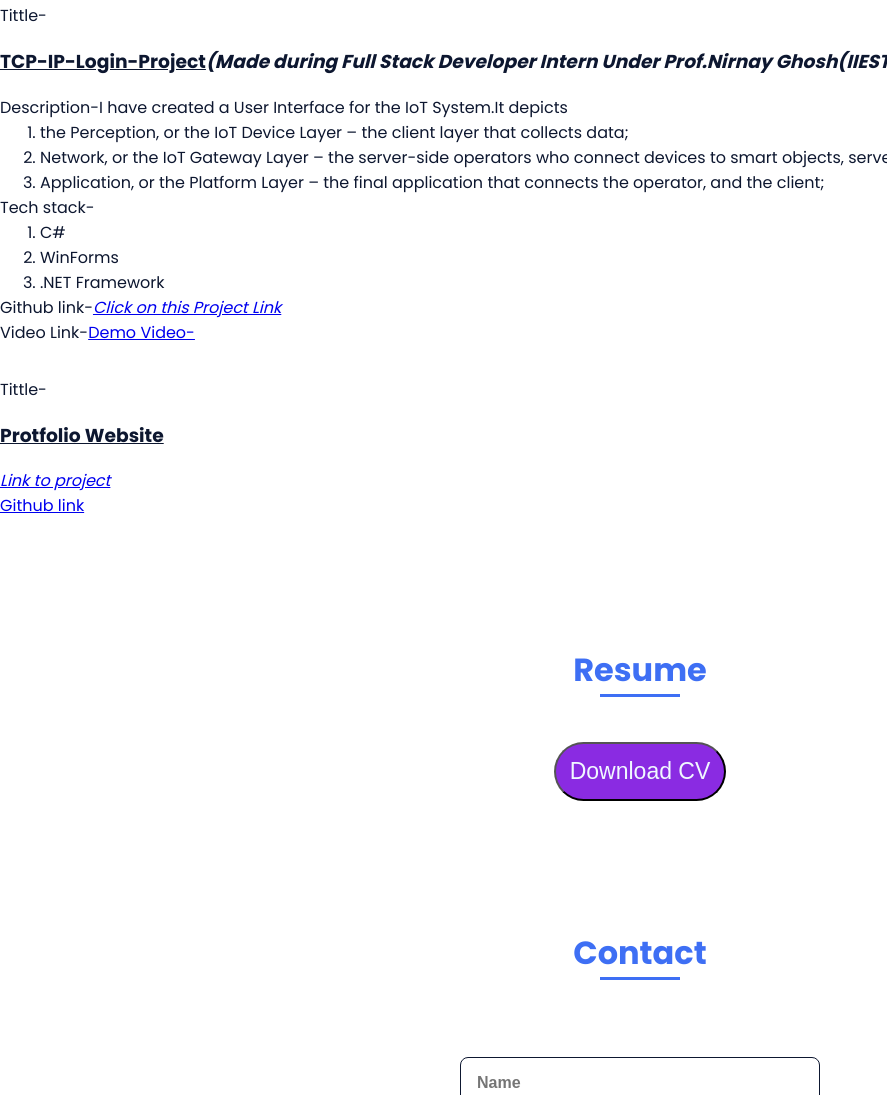
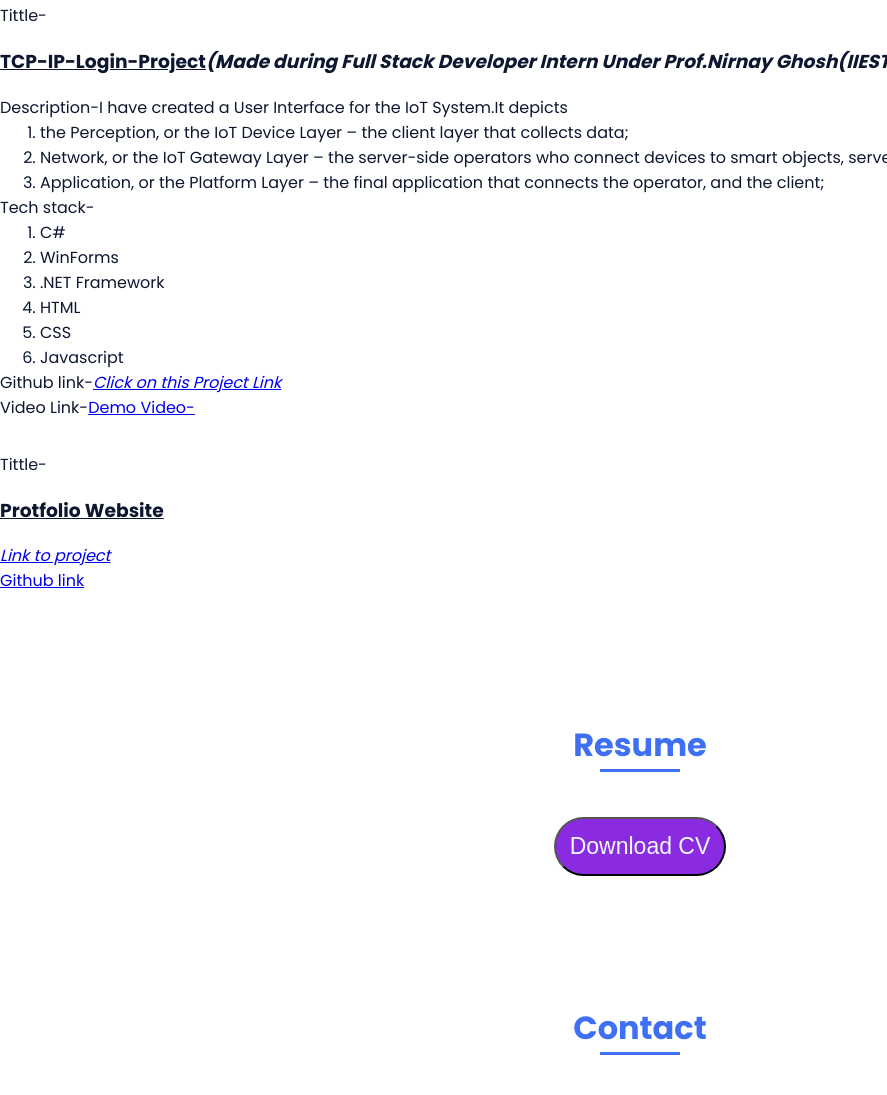
Before and after one commit to Aishika3/Protfolio-Website-Project, a plain HTML site: page index.html in a window 1280 px wide. Shown: the part 2654-3749 px from the top of the page, without its empty margins (0-887 px from the left). Drawn offline with nearby package versions, Linux system fonts and the light colour scheme.

Commit message:
Update index.html

```diff
--- a/index.html
+++ b/index.html
@@ -203,7 +203,11 @@
                         <li>Tech stack-<ol>
                                      <li>C#</li>
                                      <li>WinForms</li>
-                                    <li>.NET Framework</li></ol>
+                                     <li>.NET Framework</li>
+                            <li>HTML</li>
+                            <li>CSS</li>
+                            <li>Javascript</li>
+                            </ol>
                         <li> Github link-<a href="https://github.com/Aishika3/LoginProject"><i><u>Click on this Project Link</u></i></a></li>
                         <li>Video Link-<a href="https://youtu.be/PVBdfsAQkGc"><u>Demo Video-</u></a></li>
                      </ul>
```
